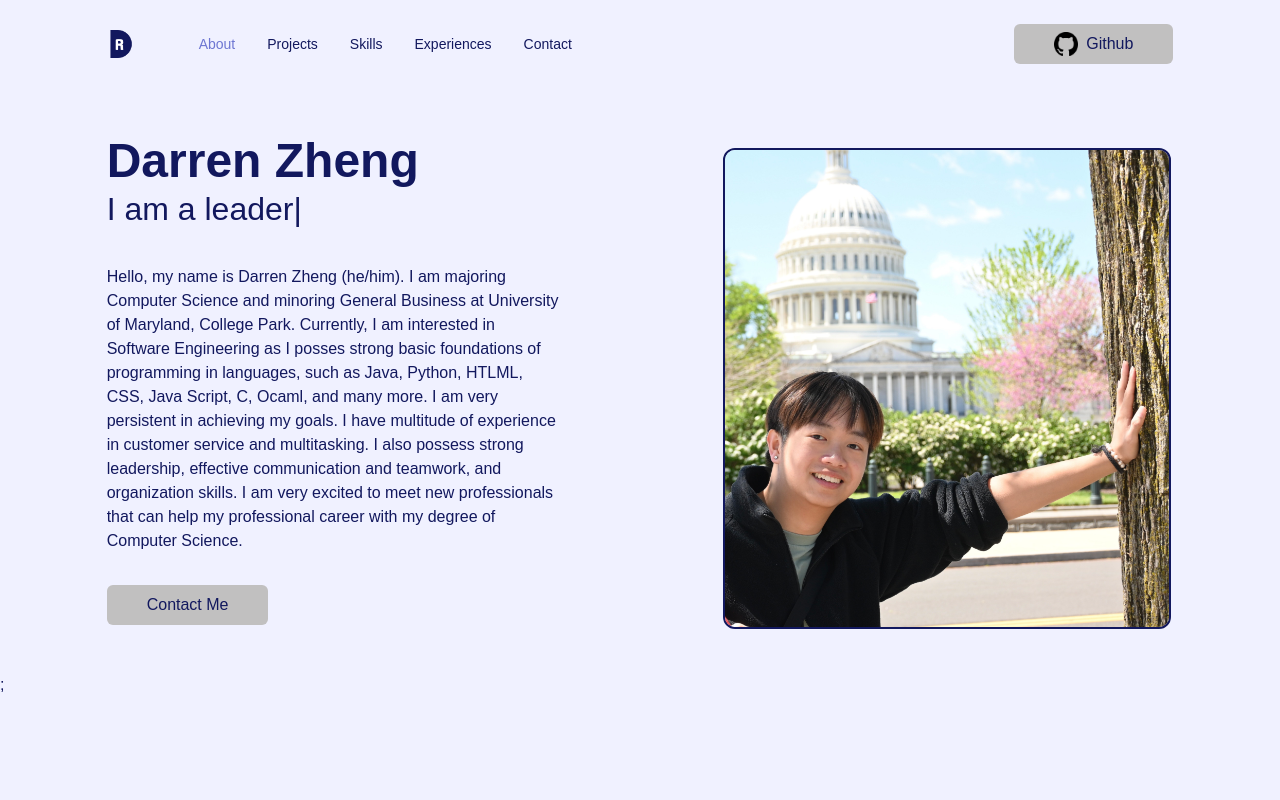
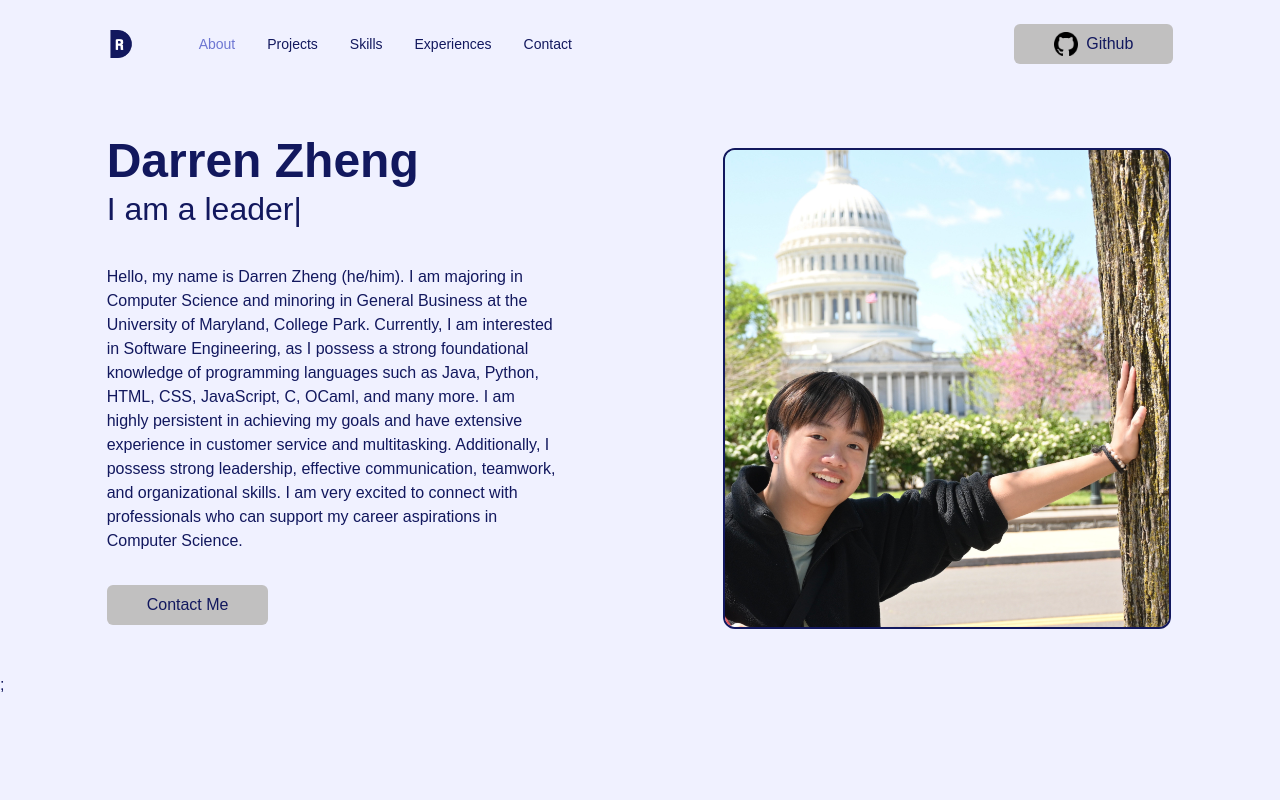
Before and after one commit to Renso0425/personal-website, a React (Vite) app: page / in a window 1280 px wide. Shown: the top 800 px of the page. Built offline with nearby package versions, Linux system fonts and the light colour scheme.

Commit message:
Update index.tsx

```diff
--- a/src/scenes/about/index.tsx
+++ b/src/scenes/about/index.tsx
@@ -52,7 +52,7 @@ const About = ({ setSelectedPage }: Props) => {
                                         1000,
                                         'I am a historian',
                                         1000,
-                                        'I am a customer service representative',
+                                        'I am a customer service rep',
                                         1000,
                                         'I am a software engineer',
                                         1000,
@@ -68,7 +68,7 @@ const About = ({ setSelectedPage }: Props) => {
                             </div>
                         </div>
                         <p className="mt-8">
-                            Hello, my name is Darren Zheng (he/him). I am majoring Computer Science and minoring General Business at University of Maryland, College Park. Currently, I am interested in Software Engineering as I posses strong basic foundations of programming in languages, such as Java, Python, HTLML, CSS, Java Script, C, Ocaml, and many more. I am very persistent in achieving my goals. I have multitude of experience in customer service and multitasking. I also possess strong leadership, effective communication and teamwork, and organization skills. I am very excited to meet new professionals that can help my professional career with my degree of Computer Science.
+                            Hello, my name is Darren Zheng (he/him). I am majoring in Computer Science and minoring in General Business at the University of Maryland, College Park. Currently, I am interested in Software Engineering, as I possess a strong foundational knowledge of programming languages such as Java, Python, HTML, CSS, JavaScript, C, OCaml, and many more. I am highly persistent in achieving my goals and have extensive experience in customer service and multitasking. Additionally, I possess strong leadership, effective communication, teamwork, and organizational skills. I am very excited to connect with professionals who can support my career aspirations in Computer Science.
                         </p>
                     </motion.div>
                     {/* ACTIONS */}
```
